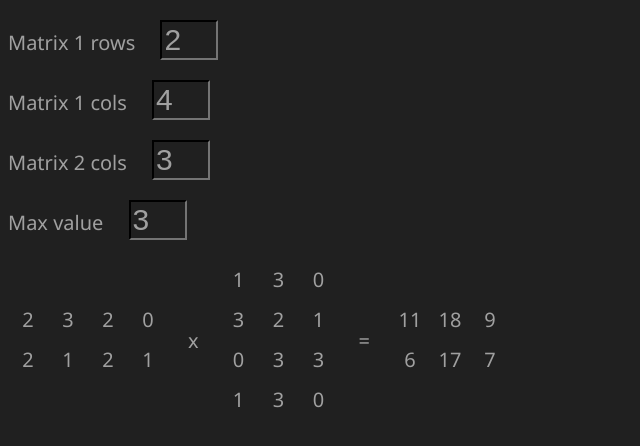
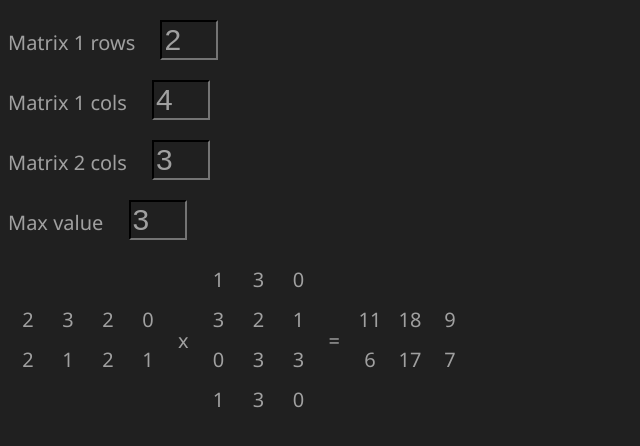
Before and after one commit to Zantier/matrix, a SvelteKit app: page / in a window 1280 px wide. Shown: the top 446 px of the page, without its empty margins (0-640 px from the left). Built offline with nearby package versions, Linux system fonts and the light colour scheme.

Commit message:
Reduce gap between matrices

```diff
--- a/src/routes/+page.svelte
+++ b/src/routes/+page.svelte
@@ -82,18 +82,18 @@
   <Matrix matrix={matrix1} on:change={handle_change1}
     highlight_i={selected_i1} highlight_j={selected_j1}
     highlight_row={selected_i1} highlight_col = {undefined}
-  ></Matrix>
+  />
   x
   <Matrix matrix={matrix2} on:change={handle_change2}
     highlight_i={selected_i2} highlight_j={selected_j2}
     highlight_row={undefined} highlight_col = {selected_j2}
-  ></Matrix>
+  />
   =
   <Matrix matrix={matrix3} on:change={handle_change3}
     highlight_i={selected_i1} highlight_j={selected_j2}
     highlight_row={selected_j2 === undefined ? selected_i1 : undefined}
     highlight_col={selected_i1 === undefined ? selected_j2 : undefined}
-  ></Matrix>
+  />
 </matrices>
 
 <style>
@@ -118,7 +118,7 @@
   matrices {
     display: flex;
     align-items: center;
-    gap: 20px;
+    gap: 10px;
     font-size: 20px;
   }
 </style>
```
